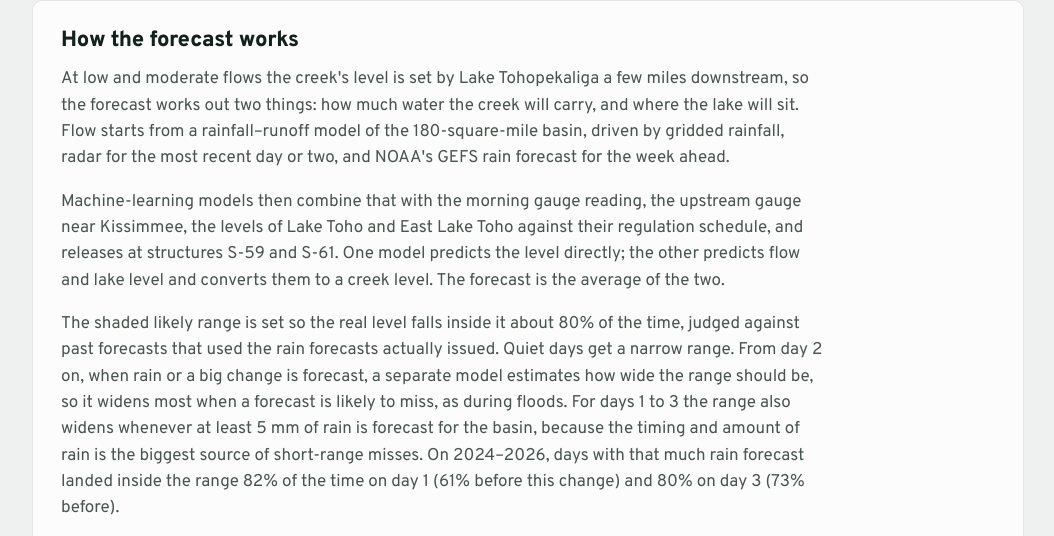
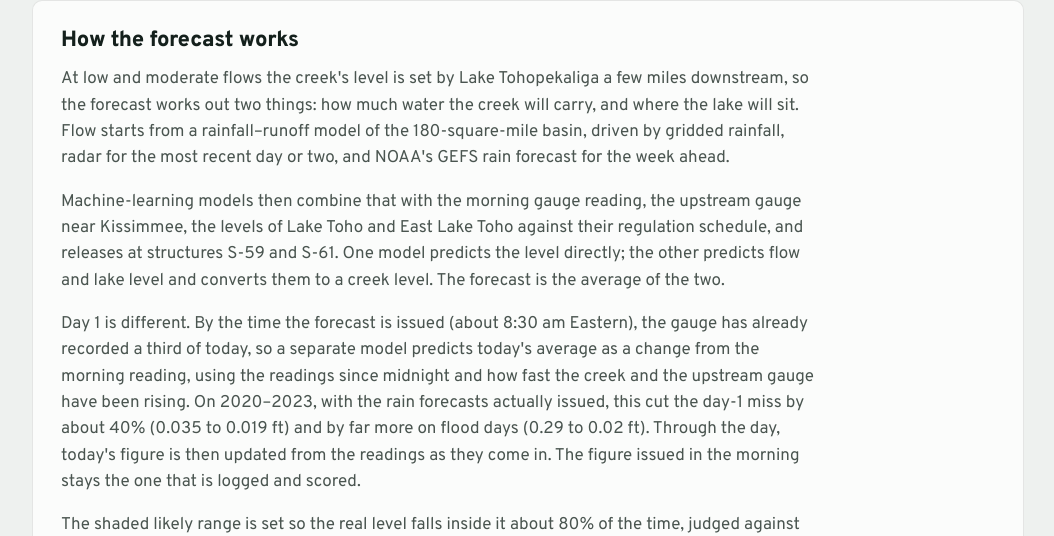
Before and after one commit to hunterjackson/shingle-creek-forecast, a plain HTML site: page site/how-it-works.html in a window 1280 px wide. Shown: the part 191-727 px from the top of the page, without its empty margins (112-1166 px from the left). Drawn offline with Linux system fonts and the light colour scheme; a web font is replaced by a local one.

Commit message:
Docs: review outcomes; how-it-works describes the new day 1 and intraday update
docs/project_review.md gains an Outcome table: ideas 1, 2 and 4 (day 1) built, log
fix done, 3a/3b rejected, 5 not pursued (the fresher 12Z run gave no consistent gain
in T6). The how-it-works page explains the morning-anchored day 1 with validation
numbers (2020-23 issued rain; the 2024-26 test period was not looked at again) and
that the issued figure stays the scored one.

Co-Authored-By: Claude Opus 5.5 <noreply@anthropic.com>

```diff
--- a/site/how-it-works.html
+++ b/site/how-it-works.html
@@ -26,6 +26,7 @@
       <h2 id="how-heading">How the forecast works</h2>
       <p>At low and moderate flows the creek's level is set by Lake Tohopekaliga a few miles downstream, so the forecast works out two things: how much water the creek will carry, and where the lake will sit. Flow starts from a rainfall–runoff model of the 180-square-mile basin, driven by gridded rainfall, radar for the most recent day or two, and NOAA's GEFS rain forecast for the week ahead.</p>
       <p>Machine-learning models then combine that with the morning gauge reading, the upstream gauge near Kissimmee, the levels of Lake Toho and East Lake Toho against their regulation schedule, and releases at structures S-59 and S-61. One model predicts the level directly; the other predicts flow and lake level and converts them to a creek level. The forecast is the average of the two.</p>
+      <p>Day 1 is different. By the time the forecast is issued (about 8:30 am Eastern), the gauge has already recorded a third of today, so a separate model predicts today's average as a change from the morning reading, using the readings since midnight and how fast the creek and the upstream gauge have been rising. On 2020–2023, with the rain forecasts actually issued, this cut the day-1 miss by about 40% (0.035 to 0.019 ft) and by far more on flood days (0.29 to 0.02 ft). Through the day, today's figure is then updated from the readings as they come in. The figure issued in the morning stays the one that is logged and scored.</p>
       <p>The shaded likely range is set so the real level falls inside it about 80% of the time, judged against past forecasts that used the rain forecasts actually issued. Quiet days get a narrow range. From day 2 on, when rain or a big change is forecast, a separate model estimates how wide the range should be, so it widens most when a forecast is likely to miss, as during floods. For days 1 to 3 the range also widens whenever at least 5&nbsp;mm of rain is forecast for the basin, because the timing and amount of rain is the biggest source of short-range misses. On 2024–2026, days with that much rain forecast landed inside the range 82% of the time on day 1 (61% before this change) and 80% on day 3 (73% before).</p>
       <p>Lake Kissimmee, Lake Okeechobee, groundwater wells, evaporation forecasts, the National Water Model and the individual GEFS ensemble members were tested as extra inputs and left out because they didn't improve accuracy. Other model types (CatBoost, smaller-tree and linear-leaf LightGBM, an alternative rainfall–runoff model) were also tried; none beat the current pair.</p>
       <p class="disclaimer">This is an experimental, independent forecast, not an official one. For flood warnings, follow the <a href="https://www.weather.gov/mlb/">National Weather Service in Melbourne</a> and <a href="https://www.osceola.org/agencies-departments/emergency-management/">Osceola County Emergency Management</a>.</p>
```
Also changed, not shown: 1 other file.
